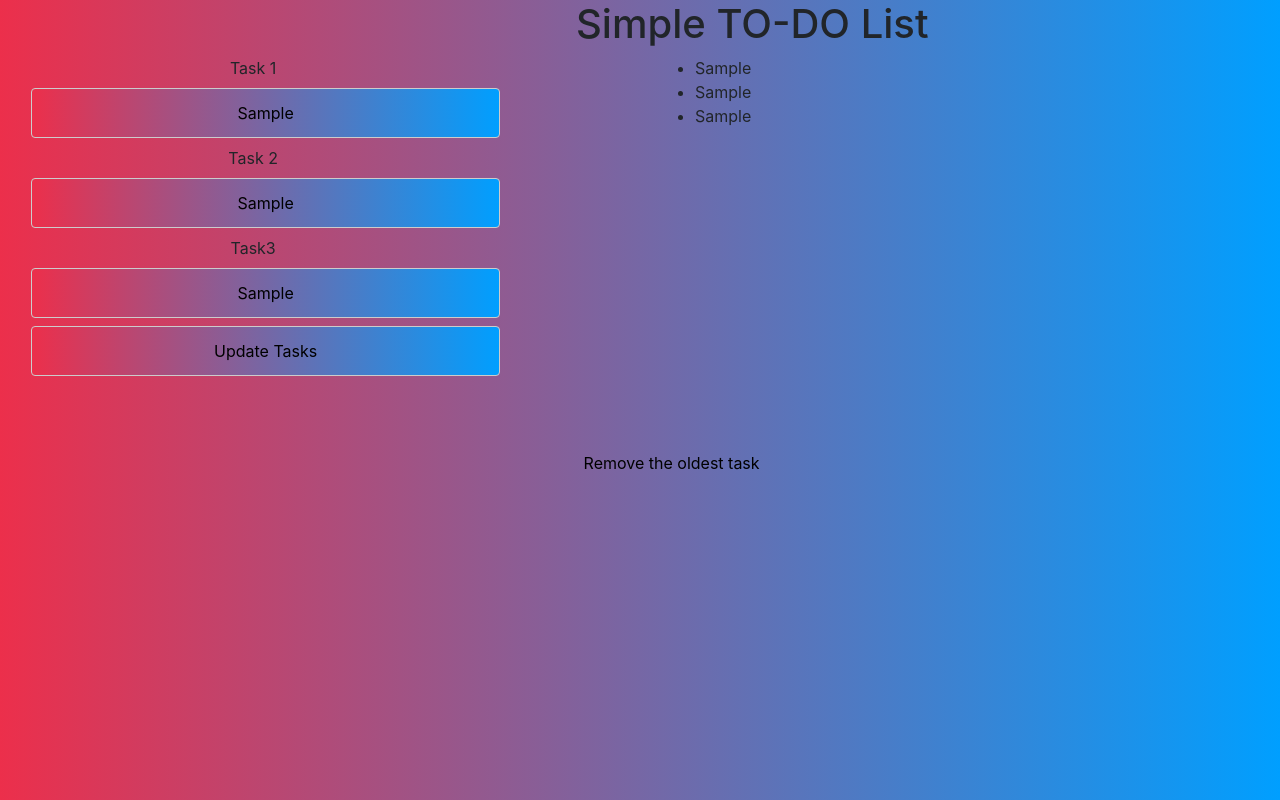
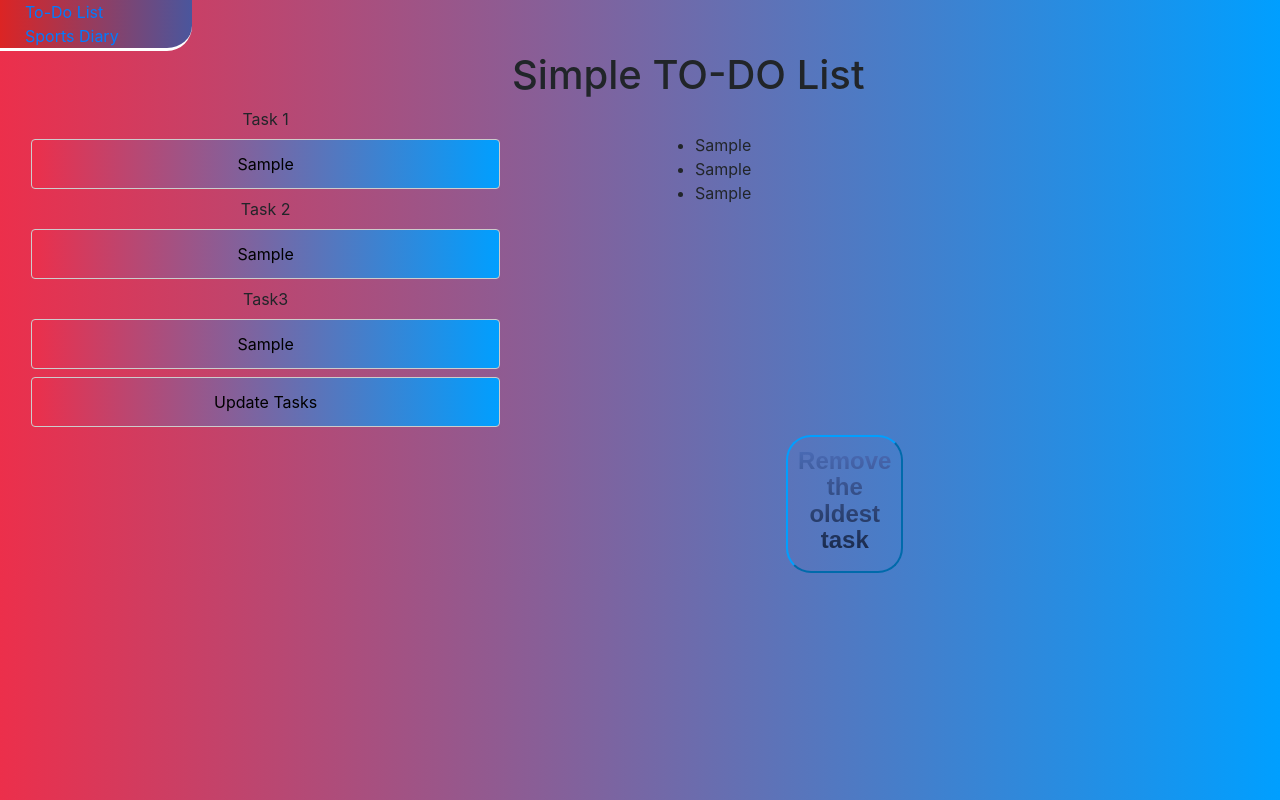
Before and after one commit to Ramppu/Javascript, a plain HTML site: page project1/index.html in a window 1280 px wide. Both pictures are taken after typing "Sample", "Sample", "Sample" into the empty fields and a click on the input "Update Tasks". Drawn offline with nearby package versions, Linux system fonts and the light colour scheme.

Commit message:
moi paska

```diff
--- a/project1/css/style.css
+++ b/project1/css/style.css
@@ -2,10 +2,25 @@ body {
   background: #009FFF;  /* fallback for old browsers */
   background: -webkit-linear-gradient(to right, #ec2F4B, #009FFF);  /* Chrome 10-25, Safari 5.1-6 */
   background: linear-gradient(to right, #ec2F4B, #009FFF); /* W3C, IE 10+/ Edge, Firefox 16+, Chrome 26+, Opera 12+, Safari 7+ */
+  overflow-y: hidden;
+  overflow-x: hidden;
+}
+
+.topnav {
+  overflow: hidden;
+  background: linear-gradient(to right, #dc2424, #4a569d);
+  width: 15%;
+  border-bottom-right-radius: 25px;
+  border-bottom-style: solid;
+  border-bottom-color: white;
+}
+a {
+  float:left;
+  margin-left:25px;
 }
 
 h1 {
-margin-left: 45%;
+margin-left: 40%;
 }
 
 input {
@@ -22,23 +37,41 @@ input {
 }
 
 label {
-  margin-right: 19%;
+  margin-right: 15%;
   display: block;
   text-align: center;
 }
 
-button {
-    border-color: Transparent;
-    border-radius: 2%;
-    margin-left: 15%;
-    width: 50%;
+#dlt {
+    font-family: "Arial Rounded MT Bold", "Helvetica Rounded", Arial, sans-serif;
+    font-size: 24px;
+    font-style: normal;
+    font-variant: normal;
+    font-weight: 700;
+    line-height: 26.4px;
+    border-color: #009FFF;
+    border-radius: 25px;
+    margin-left: 35%;
+    width: 15%;
     height: 15%;
-    background-color: Transparent; /* 009FFF */
+    background-color: transparent;
     transition: 1s;
 }
-button:hover, button:active {
+#dlt:hover, #dlt:active {
   background-color: #B04C79;  /* ec2F4B */
   transition: 1s;
+}
+
+#dlt.hidden {
+    opacity: 0;
+    transition: opacity 0.5s ease-in;
+}
+
+#dltT {
+  margin-top: 10px;
+  background: -webkit-linear-gradient(#4b6cb7, #182848);
+  -webkit-background-clip: text;
+  -webkit-text-fill-color: transparent;
 }
 
 .modal-content {
@@ -54,7 +87,10 @@ button:hover, button:active {
 .close {
   cursor: pointer;
 }
+#lst {
+  margin-top: 2%;
+}
 #removeBtn {
-  margin-top: 5%;
-  margin-left: 20%;
+  margin-bot: 15%;
+  margin-left: 40%;
 }
--- a/project1/index.html
+++ b/project1/index.html
@@ -7,6 +7,10 @@
 <script type="text/javascript" src="javascript/functions.js"></script>
 </head>
 <body>
+  <div class="topnav">
+  <a class="active" href="index.html">To-Do List</a>
+  <a href="#sportsdiary">Sports Diary</a>
+</div>
   <h1>Simple TO-DO List</h1>
     <div class="row">
       <div class="col">
@@ -30,16 +34,15 @@
     </div>
 
     <div class="row" id="removeBtn">
-      <button id="dlt" onclick="deleteChild()">Remove the oldest task</button>
+      <button id="dlt" onclick="deleteChild()"><p id ="dltT">Remove the oldest task</p></button>
       <script>hideBtn()</script>
     </div>
 
-    <!-- The Modal -->
+    <!-- this is only shown as an error -->
 <div id="mod" class="modal">
-  <!-- Modal content -->
   <div class="modal-content">
     <span class="close">&times;</span>
-    <p>Please update the tasks!</p>
+    <p>Please Insert data into form fields!</p>
   </div>
 </div>
 </body>
```
